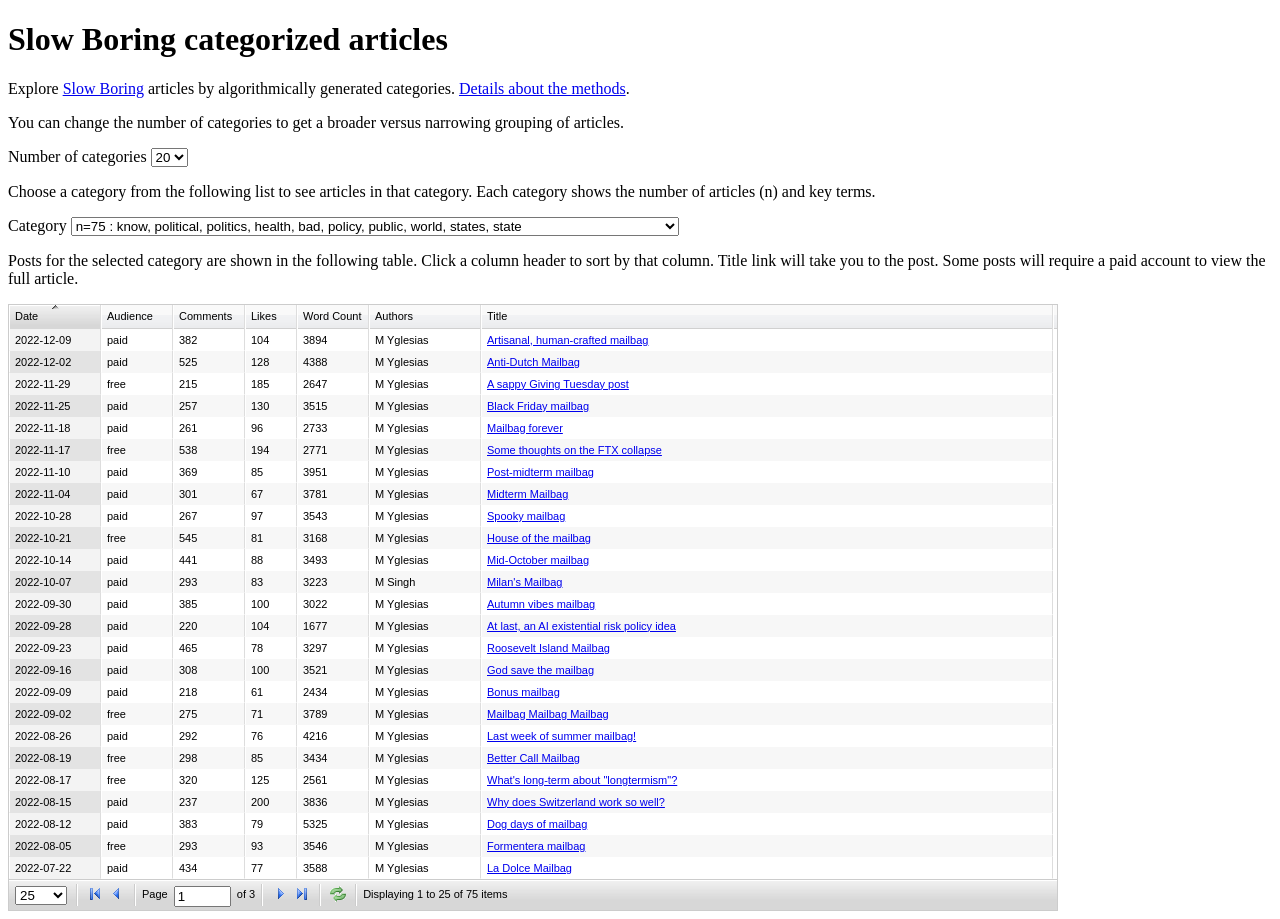
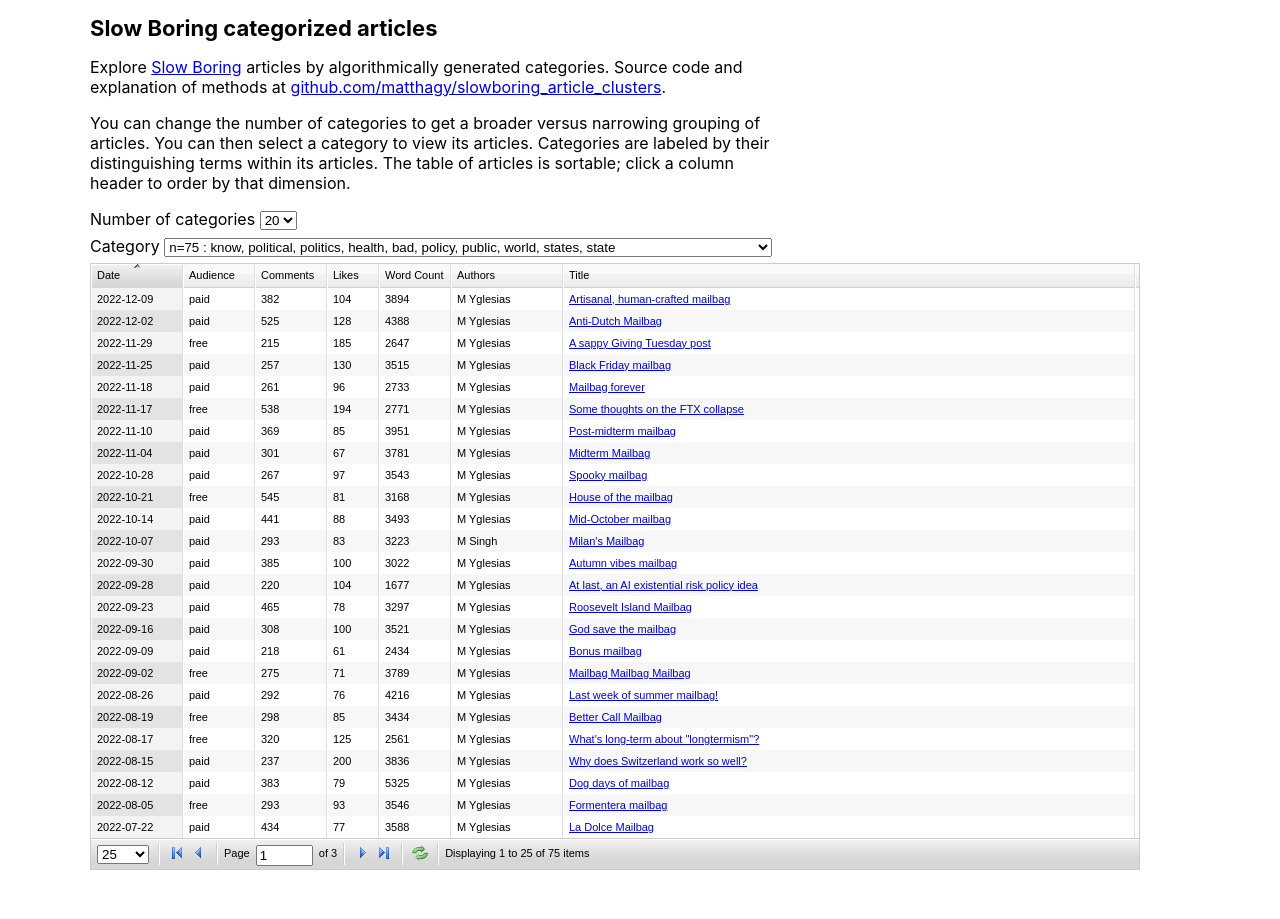
Before and after one commit to matthagy/slowboring_article_clusters, a plain HTML site: page index.html in a window 1280 px wide. After the commit the page ends 878 px from the top, so only its background shows below. Drawn offline with nearby package versions, Linux system fonts and the light colour scheme.

Commit message:
Updated explanation text and styling

```diff
--- a/index.html
+++ b/index.html
@@ -14,6 +14,7 @@
     <script type="text/javascript" src="./clusters.js"></script>
     <script type="text/javascript" src="./ui.js"></script>
     <link rel="stylesheet" type="text/css" href="./flexigrid/css/flexigrid.css">
+    <link rel="stylesheet" type="text/css" href="./style.css">
 
     <!-- Global site tag (gtag.js) - Google Analytics -->
     <script async src="https://www.googletagmanager.com/gtag/js?id=G-GP7E91LX9D"></script>
@@ -31,43 +32,41 @@
 </head>
 
 <body>
+
+<div id="contents">
+    <div id="description">
         <h1>Slow Boring categorized articles</h1>
 
         <p>
-    Explore <a href="https://www.slowboring.com/">Slow Boring</a> articles by algorithmically generated categories.
-    <a href="https://github.com/matthagy/slowboring_article_clusters">Details about the methods</a>.
+            Explore <a href="https://www.slowboring.com/">Slow Boring</a> articles by algorithmically generated
+            categories.
+            Source code and explanation of methods at
+            <a href="https://github.com/matthagy/slowboring_article_clusters">github.com/matthagy/slowboring_article_clusters</a>.
         </p>
 
         <p>
             You can change the number of categories to get a broader versus narrowing grouping
             of articles.
+            You can then select a category to view its articles.
+            Categories are labeled by their distinguishing terms within its articles.
+            The table of articles is sortable; click a column header to order by that dimension.
         </p>
+    </div>
+
 
     <form>
         <label for="categories">Number of categories</label>
         <select name="categories" id="categories">
         </select>
-</form>
+        <br/>
 
-<p>
-    Choose a category from the following list to see articles in that category.
-    Each category shows the number of articles (n) and key terms.
-</p>
-
-<form>
         <label for="category">Category</label>
         <select name="category" id="category">
         </select>
     </form>
 
-<p>
-    Posts for the selected category are shown in the following table.
-    Click a column header to sort by that column. Title link will take you to the post.
-    Some posts will require a paid account to view the full article.
-</p>
-
     <table id="clusterPosts" style="display:none">
     </table>
-
+</div>
 </body>
 </html>
--- /dev/null
+++ b/style.css
@@ -0,0 +1,27 @@
+body {
+    font-family: var(--font_family_ui, -apple-system, BlinkMacSystemFont, 'Segoe UI', Roboto, Helvetica, Arial, sans-serif, 'Apple Color Emoji', 'Segoe UI Emoji', 'Segoe UI Symbol');
+    -webkit-text-size-adjust: 100%;
+    font-kerning: auto;
+    font-weight: 400;
+    cursor: default;
+    -webkit-font-smoothing: antialiased;
+}
+
+#contents {
+    margin-left: auto;
+    margin-right: auto;
+    max-width: 1100px;
+}
+
+#description {
+    max-width: 700px;
+}
+
+h1 {
+    font-size: 22px;
+    margin-bottom: 2px;
+}
+
+select {
+    margin-bottom: 6px;
+}
```
Lines whose indentation alone changed are shown as unchanged.
